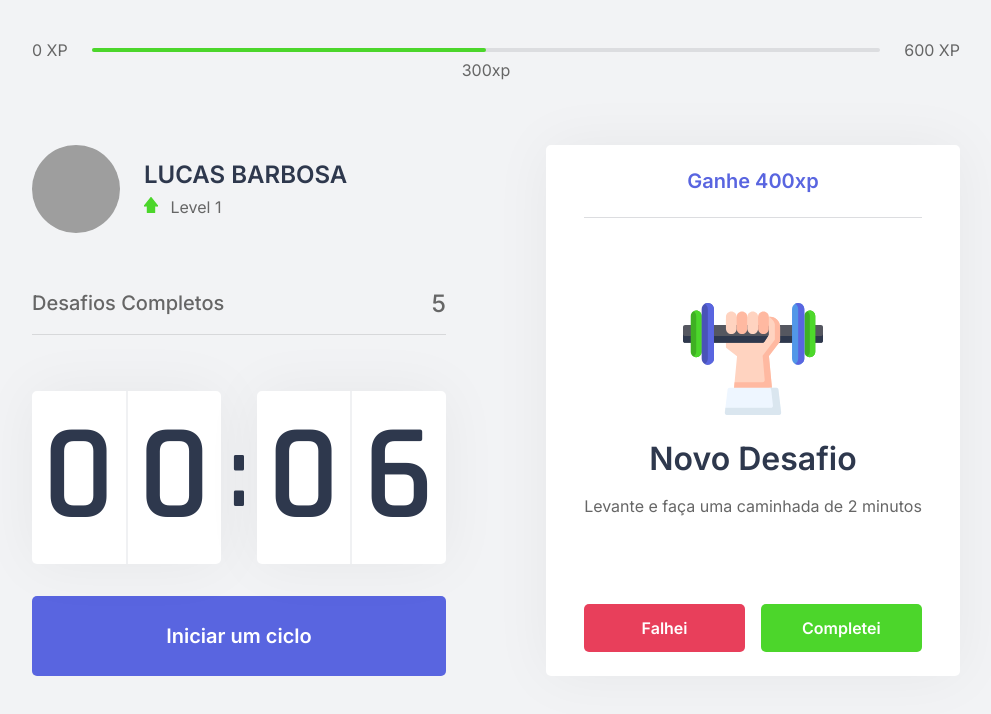
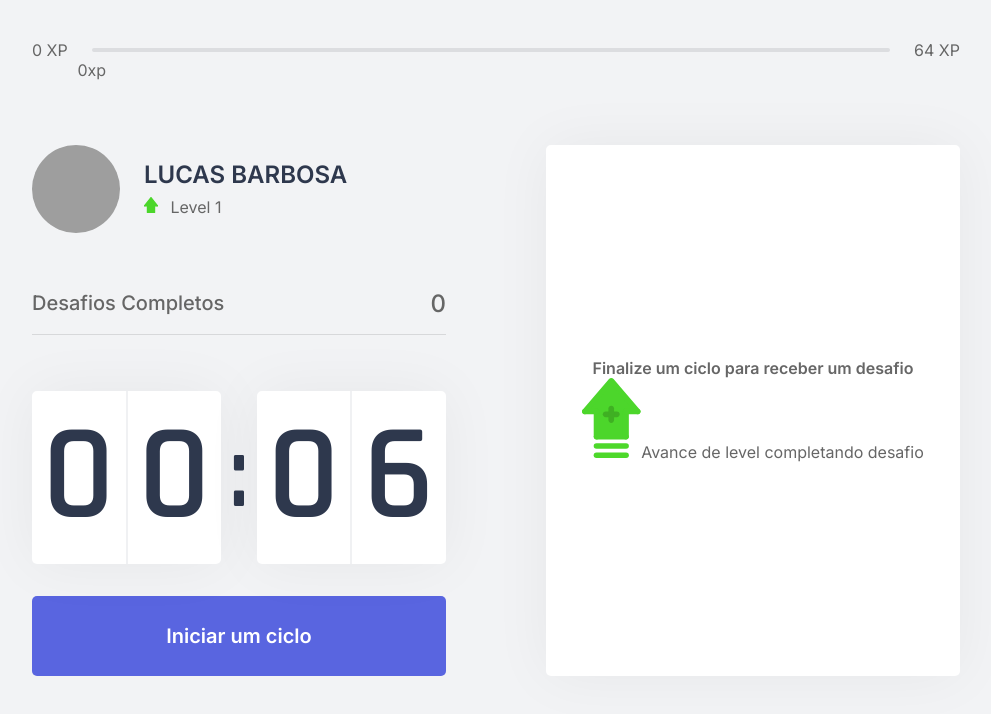
Before and after one commit to lucasbars/NLW04-React, a Next.js app: page / in a window 1280 px wide. Shown: the top 714 px of the page, without its empty margins (144-1135 px from the left). Built offline with nearby package versions, Linux system fonts and the light colour scheme; grey boxes are pictures that could not be loaded.

Commit message:
update context react em xp and challenges

```diff
--- /dev/null
+++ b/challenges.json
@@ -0,0 +1,62 @@
+[
+  {
+    "type": "body",
+    "description": "Estique um de seus braços com a palma da mão virada para frente e puxe os dedos para cima por 10 segundos por mão.",
+    "amount": 80
+  },
+  {
+    "type": "body",
+    "description": "Estique seu braço contra o peito e puxe-o utilizando o outro braço por 10 segundos por braço.",
+    "amount": 60
+  },
+  {
+    "type": "body",
+    "description": "Puxe seu pescoço com a ajuda da mão para a direita e para a esquerda, permanecendo na posição por alguns segundos.",
+    "amount": 70
+  },
+  {
+    "type": "body",
+    "description": "Com as duas mãos na parte de trás da cabeça, leve-a para baixo, alongando a parte de trás da região.",
+    "amount": 60
+  },
+  {
+    "type": "body",
+    "description": "Cruze as pernas e desça com as mãos esticadas em direção ao chão. Repita o movimento com a outra perna na frente.",
+    "amount": 100
+  },
+  {
+    "type": "body",
+    "description": "Sentado, abra as pernas e tente encostar as palmas das mãos no chão, repita 3 vezes por 5 segundos.",
+    "amount": 80
+  },
+  {
+    "type": "body",
+    "description": "Puxe o joelho de encontro ao peito e segure, troque de perna após 10 segundos.",
+    "amount": 50
+  },
+  {
+    "type": "body",
+    "description": "Sentado, cruze uma perna e incline seu tronco à frente, troque de perna após 10 segundos.",
+    "amount": 80
+  },
+  {
+    "type": "eye",
+    "description": "Sentado, feche os olhos e cubra-os com as palmas da mão durante 2 minutos, depois abra normalmente.",
+    "amount": 90
+  },
+  {
+    "type": "eye",
+    "description": "Em algum ambiente aberto, olhe o mais longe que puder em quatro direções por 3s, mexa apenas os olhos. Repita 3 vezes.",
+    "amount": 140
+  },
+  {
+    "type": "eye",
+    "description": "Usando os polegares, massage a área abaixo das sobrancelhas em movimentos circulares por 15 segundos.",
+    "amount": 70
+  },
+  {
+    "type": "body",
+    "description": "Em pé, gire a cintura o máximo que puder para a esquerda, segure por cinco segundos. Repita para a direita.",
+    "amount": 90
+  }
+]
--- a/src/components/ChallengeBox.tsx
+++ b/src/components/ChallengeBox.tsx
@@ -4,25 +4,22 @@
 import styles from '../styles/components/ChallengeBox.module.css';
 
 export function ChallengeBox() {
-  const contextData= useContext(ChallengesContext);
-  console.log(contextData);
-
-  const HasActiveChallenge = true;
+  const { activeChallenge, resetChallenge }= useContext(ChallengesContext);
 
   return (
     <div className={styles.challengeBoxContainer}>
-      {HasActiveChallenge ? (
+      {activeChallenge ? (
         <div className={styles.challengeActive}>
-          <header>Ganhe 400xp</header>
+          <header>Ganhe { activeChallenge.amount } xp</header>
 
           <main>
-            <img src="icons/body.svg" />
+            <img src={`icons/${activeChallenge.type}.svg`} />
             <strong>Novo Desafio</strong>
-            <p>Levante e faça uma caminhada de 2 minutos</p>
+            <p>{ activeChallenge.description }</p>
           </main>
 
           <footer>
-            <button type="button" className={styles.challengeFailedButton}>Falhei</button>
+            <button type="button" className={styles.challengeFailedButton} onClick={resetChallenge}>Falhei</button>
             <button type="button" className={styles.challengeSucceededButton}>Completei</button>
           </footer>
 
--- a/src/components/CompletedChallenges.tsx
+++ b/src/components/CompletedChallenges.tsx
@@ -1,10 +1,14 @@
+import { useContext } from 'react';
+import { ChallengesContext } from '../contexts/ChallengesContext';
 import styles from '../styles/components/CompletedChallenges.module.css';
 
 export function CompletedChallenges() {
+  const { challengesCompleted } = useContext(ChallengesContext);
+
   return (
     <div className={styles.completedChallengesContainer}>
       <span> Desafios Completos</span>
-      <span>5</span>
+      <span>{challengesCompleted}</span>
 
     </div>
   );
--- a/src/components/Countdown.tsx
+++ b/src/components/Countdown.tsx
@@ -72,8 +72,6 @@
           )}
         </>
       )}
-
-
     </div>
   );
 }
--- a/src/components/ExperienceBar.tsx
+++ b/src/components/ExperienceBar.tsx
@@ -1,15 +1,22 @@
+import { useContext } from 'react';
+import { ChallengesContext } from '../contexts/ChallengesContext';
 import styles from '../styles/components/ExperienceBar.module.css';
 
 export function ExperienceBar() {
+
+  const { currentExperience, experienceToNextLevel } = useContext(ChallengesContext);
+
+  const percentToNextLevel = Math.round(currentExperience * 100) / experienceToNextLevel;
+
   return (
     <header className={styles.experienceBar}>
       <span>0 XP</span>
       <div>
-        <div style={{ width: '50%' }} />
+        <div style={{ width:  `${percentToNextLevel}%` }} />
 
-        <span className={styles.currentExperience} style={{ left: '50%' }}>300xp</span>
+        <span className={styles.currentExperience} style={{ left: `${percentToNextLevel}%` }}>{currentExperience}xp</span>
       </div>
-      <span>600 XP</span>
+      <span>{experienceToNextLevel} XP</span>
 
     </header>
   );
--- a/src/contexts/ChallengesContext.tsx
+++ b/src/contexts/ChallengesContext.tsx
@@ -1,5 +1,12 @@
 import { createContext, useState, ReactNode } from 'react';
 
+import challenges from '../../challenges.json';
+
+interface Challenge {
+  type: 'body' | 'eye';
+  description: string;
+  amount: number;
+}
 
 interface ChallengesProviderProps {
   children: ReactNode;
@@ -9,9 +16,11 @@
   level: number;
   currentExperience: number;
   challengesCompleted: number;
+  activeChallenge: Challenge;
   levelUp: () => void;
   startNewChallenge: () => void;
-
+  resetChallenge: () => void;
+  experienceToNextLevel: number;
 }
 
 export const ChallengesContext = createContext({} as ChallengesContextData);
@@ -20,7 +29,9 @@
   const [level, setLevel] = useState(1);
   const [currentExperience, setCurrentExperience] = useState(0);
   const [challengesCompleted, setChallengesCompleted] = useState(0);
+  const [activeChallenge, setActiveChallenge] = useState(null);
 
+  const experienceToNextLevel = Math.pow((level + 1) * 4, 2);
 
   function levelUp() {
     setLevel(level + 1);
@@ -28,12 +39,19 @@
   }
 
   function startNewChallenge() {
-    console.log('New Challenge');
+    const randomChallengeIndex = Math.floor(Math.random() * challenges.length);
+    const challenge = challenges[randomChallengeIndex];
+
+    setActiveChallenge(challenge);
 
   }
 
+  function resetChallenge() {
+    setActiveChallenge(null);
+  }
+
   return (
-    <ChallengesContext.Provider value={{ level, currentExperience, challengesCompleted, levelUp, startNewChallenge }} >
+    <ChallengesContext.Provider value={{ level, currentExperience, challengesCompleted, levelUp, startNewChallenge,activeChallenge,resetChallenge,experienceToNextLevel }} >
       {children}
     </ChallengesContext.Provider>
   );
```
